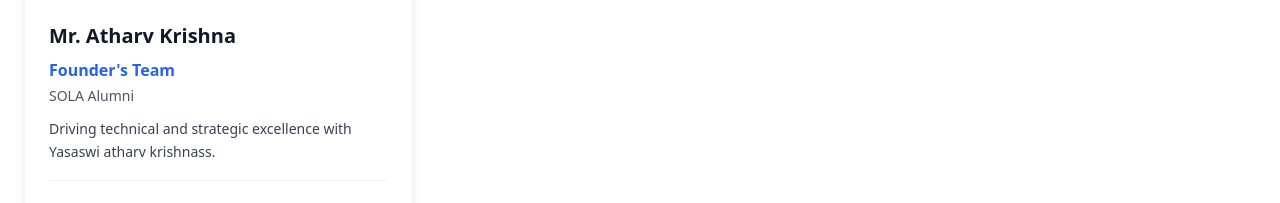
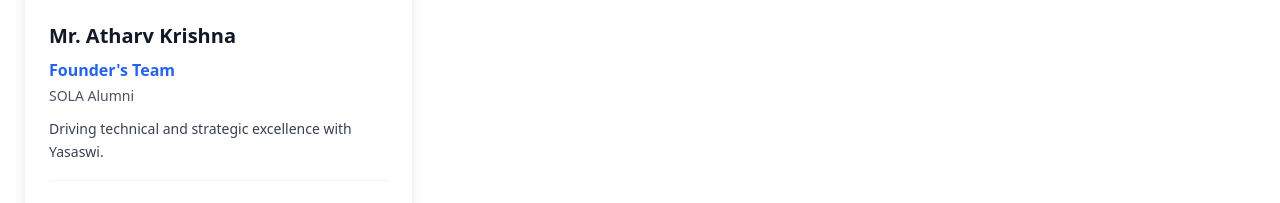
Before and after one commit to Akhilesh2006s/Inkaranya-team, a React (Vite) app: page / in a window 1280 px wide. Shown: the part 2294-2497 px from the top of the page. Built offline with nearby package versions, Linux system fonts and the light colour scheme.

Commit message:
Remove 'atharv krishnass' from Atharv Krishna's description

```diff
--- a/src/App.tsx
+++ b/src/App.tsx
@@ -52,7 +52,7 @@ function App() {
       name: "Mr. Atharv Krishna",
       role: "Founder's Team",
       category: "SOLA Alumni",
-      description: "Driving technical and strategic excellence with Yasaswi atharv krishnass."
+      description: "Driving technical and strategic excellence with Yasaswi."
     }
   ];
 
```
